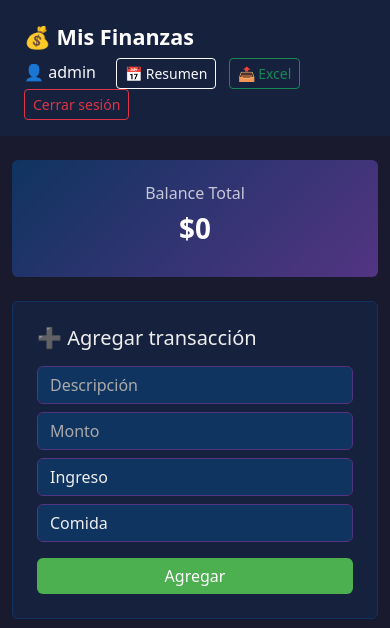
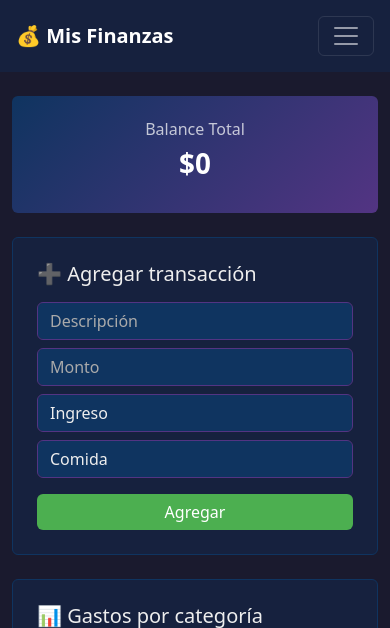
Before and after one commit to Pablo2407/finanzas, a Flask app: page / in a window 390 px wide; the page is wider, and only the part inside the window is pictured. Shown: the top 628 px of that part. Run offline with Flask 3, Linux system fonts and the light colour scheme; a user stored in the database is signed in.

Commit message:
diseño responsive

```diff
--- a/templates/index.html
+++ b/templates/index.html
@@ -21,13 +21,18 @@
     </style>
 </head>
 <body>
-    <nav class="navbar navbar-dark px-4 py-3 mb-4">
-        <span class="navbar-brand fw-bold fs-4">💰 Mis Finanzas</span>
-        <div>
-            <span class="text-light me-3">👤 {{ current_user.username }}</span>
-            <a href="/resumen" class="btn btn-outline-light btn-sm me-2">📅 Resumen</a>
-            <a href="/exportar" class="btn btn-outline-success btn-sm me-2">📤 Excel</a>
-            <a href="/logout" class="btn btn-outline-danger btn-sm">Cerrar sesión</a>
+    <nav class="navbar navbar-dark px-3 py-3 mb-4">
+        <span class="navbar-brand fw-bold fs-5">💰 Mis Finanzas</span>
+        <button class="navbar-toggler" type="button" data-bs-toggle="collapse" data-bs-target="#navMenu">
+            <span class="navbar-toggler-icon"></span>
+        </button>
+        <div class="collapse navbar-collapse mt-2" id="navMenu">
+            <div class="d-flex flex-column flex-md-row gap-2 mt-2">
+                <span class="text-light">👤 {{ current_user.username }}</span>
+                <a href="/resumen" class="btn btn-outline-light btn-sm">📅 Resumen</a>
+                <a href="/exportar" class="btn btn-outline-success btn-sm">📤 Excel</a>
+                <a href="/logout" class="btn btn-outline-danger btn-sm">Cerrar sesión</a>
+            </div>
         </div>
     </nav>
 
@@ -146,5 +151,6 @@
             }
         });
     </script>
+    <script src="https://cdn.jsdelivr.net/npm/bootstrap@5.3.0/dist/js/bootstrap.bundle.min.js"></script>
 </body>
 </html>
```
